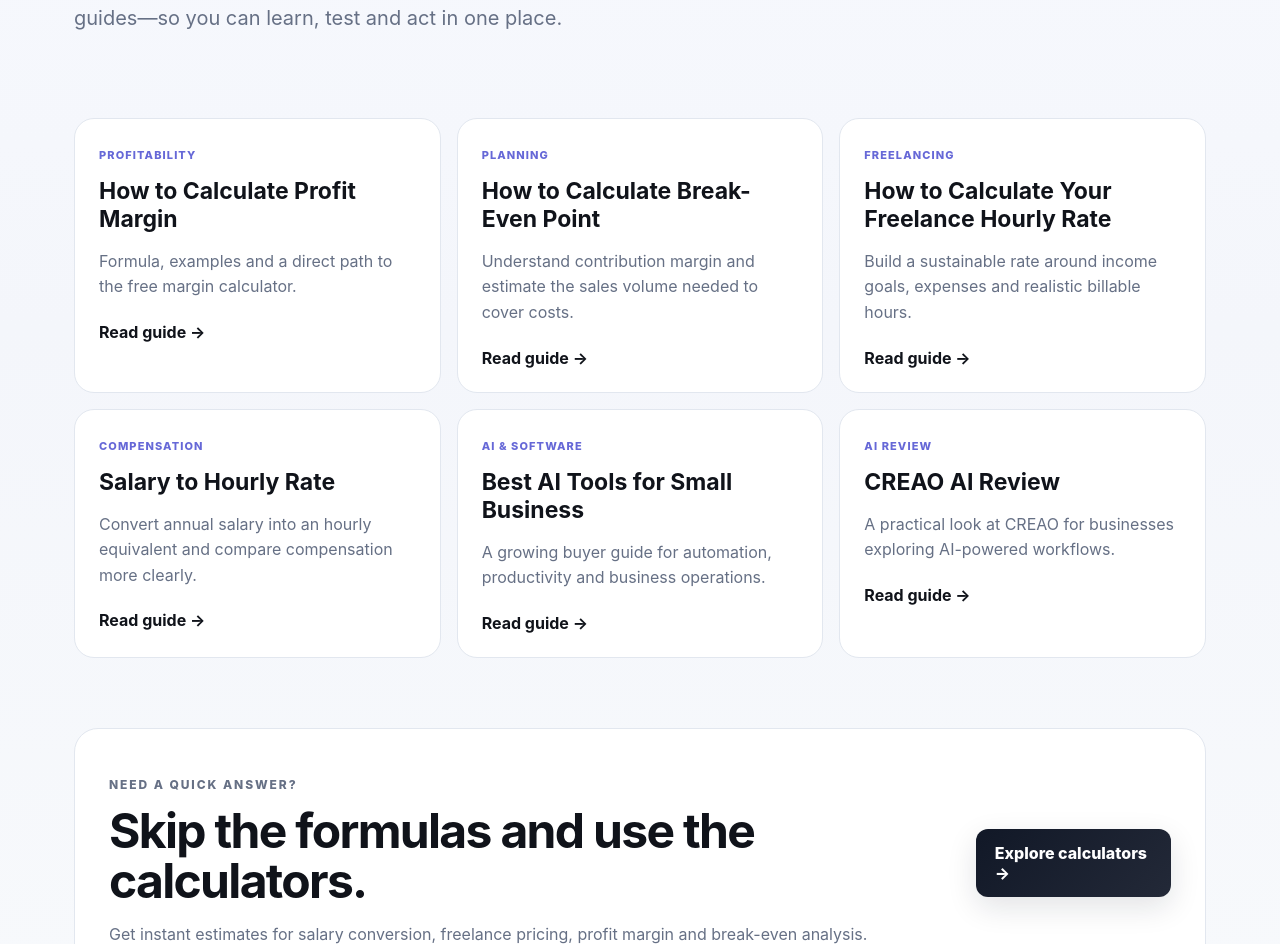
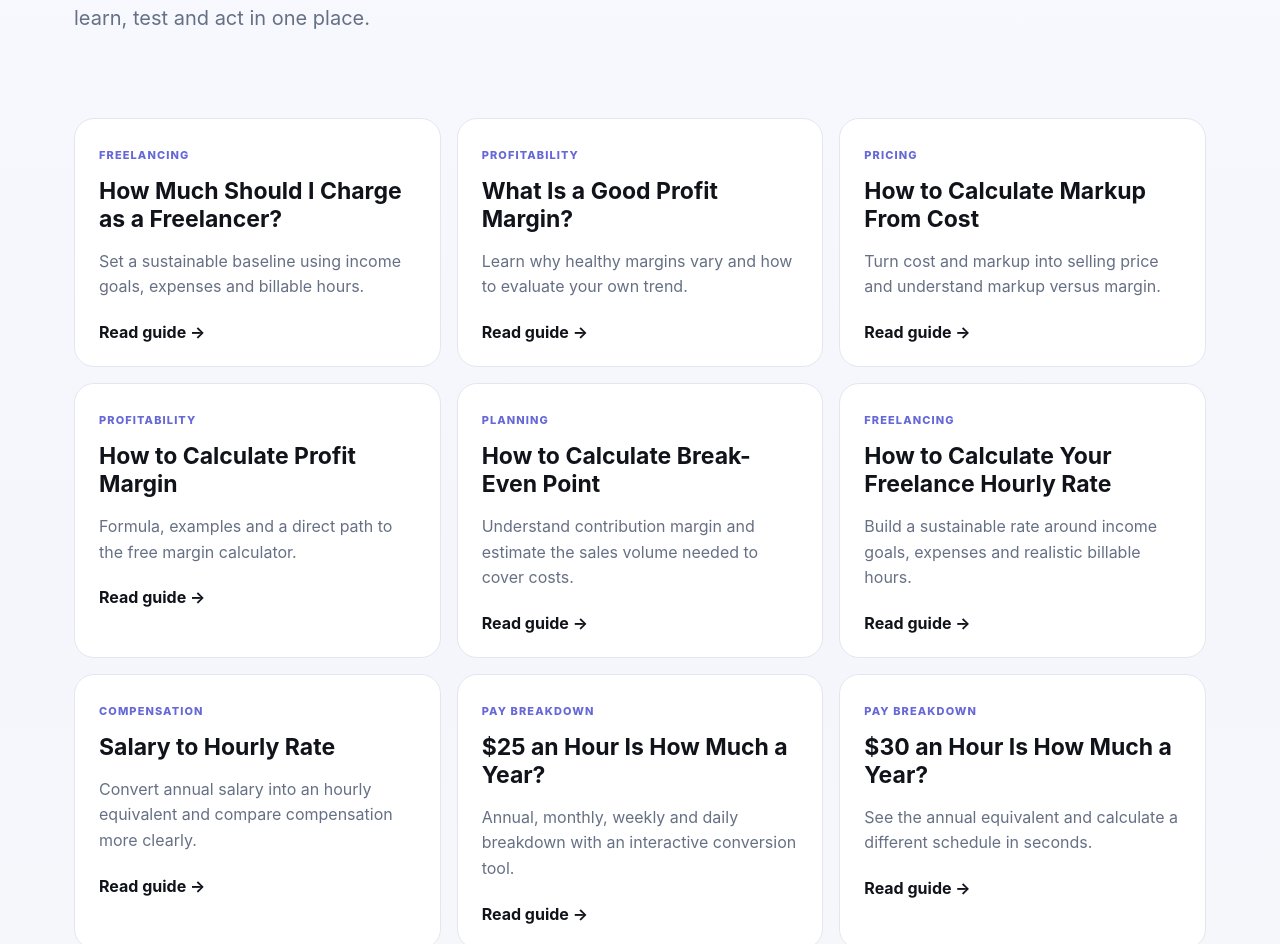
Before and after one commit to luizferdazzi-commits/business-calculator-hub, a Next.js app: page /guides in a window 1280 px wide. Shown: the part 408-1352 px from the top of the page. Built offline with nearby package versions, Linux system fonts and the light colour scheme.

Commit message:
Expand guides hub with new SEO clusters

```diff
--- a/app/guides/page.tsx
+++ b/app/guides/page.tsx
@@ -1,27 +1,15 @@
-import type { Metadata } from 'next';
-import Link from 'next/link';
-
-export const metadata: Metadata = {
-  title: 'Business Guides, Freelance Tips & Financial Formulas',
-  description: 'Practical business guides covering profit margin, break-even, freelance pricing, salary conversion and AI tools.',
-  alternates: { canonical: '/guides' },
-};
-
-const guides = [
-  { href: '/guides/how-to-calculate-profit-margin', tag: 'Profitability', title: 'How to Calculate Profit Margin', text: 'Formula, examples and a direct path to the free margin calculator.' },
-  { href: '/guides/how-to-calculate-break-even-point', tag: 'Planning', title: 'How to Calculate Break-Even Point', text: 'Understand contribution margin and estimate the sales volume needed to cover costs.' },
-  { href: '/guides/freelance-hourly-rate', tag: 'Freelancing', title: 'How to Calculate Your Freelance Hourly Rate', text: 'Build a sustainable rate around income goals, expenses and realistic billable hours.' },
-  { href: '/guides/salary-to-hourly-rate', tag: 'Compensation', title: 'Salary to Hourly Rate', text: 'Convert annual salary into an hourly equivalent and compare compensation more clearly.' },
-  { href: '/ai-tools/best-ai-tools-for-small-business', tag: 'AI & Software', title: 'Best AI Tools for Small Business', text: 'A growing buyer guide for automation, productivity and business operations.' },
-  { href: '/ai-tools/creao', tag: 'AI Review', title: 'CREAO AI Review', text: 'A practical look at CREAO for businesses exploring AI-powered workflows.' },
-];
-
-export default function GuidesPage() {
-  return <main className="shell">
-    <header className="header"><Link className="brand" href="/">Business Calculator Hub</Link><nav className="nav"><Link href="/">Calculators</Link><Link href="/guides">Guides</Link><Link href="/ai-tools">AI Tools</Link></nav></header>
-    <section className="hero heroCompact"><p className="eyebrow">BUSINESS KNOWLEDGE HUB</p><h1>Guides that turn numbers into better decisions.</h1><p className="lead">Short, practical explanations that connect directly to calculators and software guides—so you can learn, test and act in one place.</p></section>
-    <section className="guideGrid">{guides.map((guide) => <Link className="guideCard" href={guide.href} key={guide.href}><span className="tag">{guide.tag}</span><h2>{guide.title}</h2><p>{guide.text}</p><strong>Read guide →</strong></Link>)}</section>
-    <section className="ctaPanel"><div><p className="eyebrow">NEED A QUICK ANSWER?</p><h2>Skip the formulas and use the calculators.</h2><p>Get instant estimates for salary conversion, freelance pricing, profit margin and break-even analysis.</p></div><Link className="primary" href="/salary-to-hourly-calculator">Explore calculators →</Link></section>
-    <footer className="footer"><span>© 2026 Business Calculator Hub</span><div><Link href="/affiliate-disclosure">Affiliate Disclosure</Link><Link href="/privacy">Privacy</Link><Link href="/terms">Terms</Link></div></footer>
-  </main>;
-}
+import type { Metadata } from 'next';import Link from 'next/link';
+export const metadata:Metadata={title:'Business Guides, Freelance Tips & Financial Formulas',description:'Practical business guides covering profit margin, break-even, freelance pricing, salary conversion, markup and AI tools.',alternates:{canonical:'/guides'}};
+const guides=[
+{href:'/guides/how-much-should-i-charge-as-a-freelancer',tag:'Freelancing',title:'How Much Should I Charge as a Freelancer?',text:'Set a sustainable baseline using income goals, expenses and billable hours.'},
+{href:'/guides/what-is-a-good-profit-margin',tag:'Profitability',title:'What Is a Good Profit Margin?',text:'Learn why healthy margins vary and how to evaluate your own trend.'},
+{href:'/guides/how-to-calculate-markup-from-cost',tag:'Pricing',title:'How to Calculate Markup From Cost',text:'Turn cost and markup into selling price and understand markup versus margin.'},
+{href:'/guides/how-to-calculate-profit-margin',tag:'Profitability',title:'How to Calculate Profit Margin',text:'Formula, examples and a direct path to the free margin calculator.'},
+{href:'/guides/how-to-calculate-break-even-point',tag:'Planning',title:'How to Calculate Break-Even Point',text:'Understand contribution margin and estimate the sales volume needed to cover costs.'},
+{href:'/guides/freelance-hourly-rate',tag:'Freelancing',title:'How to Calculate Your Freelance Hourly Rate',text:'Build a sustainable rate around income goals, expenses and realistic billable hours.'},
+{href:'/guides/salary-to-hourly-rate',tag:'Compensation',title:'Salary to Hourly Rate',text:'Convert annual salary into an hourly equivalent and compare compensation more clearly.'},
+{href:'/guides/25-an-hour-is-how-much-a-year',tag:'Pay Breakdown',title:'$25 an Hour Is How Much a Year?',text:'Annual, monthly, weekly and daily breakdown with an interactive conversion tool.'},
+{href:'/guides/30-an-hour-is-how-much-a-year',tag:'Pay Breakdown',title:'$30 an Hour Is How Much a Year?',text:'See the annual equivalent and calculate a different schedule in seconds.'},
+{href:'/ai-tools/best-ai-tools-for-small-business',tag:'AI & Software',title:'Best AI Tools for Small Business',text:'A growing buyer guide for automation, productivity and business operations.'},
+{href:'/ai-tools/creao',tag:'AI Review',title:'CREAO AI Review',text:'A practical look at CREAO for businesses exploring AI-powered workflows.'}];
+export default function GuidesPage(){return <main className="shell"><header className="header"><Link className="brand" href="/">Business Calculator Hub</Link><nav className="nav"><Link href="/">Calculators</Link><Link href="/guides">Guides</Link><Link href="/ai-tools">AI Tools</Link></nav></header><section className="hero heroCompact"><p className="eyebrow">BUSINESS KNOWLEDGE HUB</p><h1>Guides that turn numbers into better decisions.</h1><p className="lead">Practical explanations connected directly to calculators and software guides—learn, test and act in one place.</p></section><section className="guideGrid">{guides.map(g=><Link className="guideCard" href={g.href} key={g.href}><span className="tag">{g.tag}</span><h2>{g.title}</h2><p>{g.text}</p><strong>Read guide →</strong></Link>)}</section><section className="ctaPanel"><div><p className="eyebrow">FREE INTERACTIVE TOOLS</p><h2>Turn the formulas into your own numbers.</h2><p>Calculate compensation, freelance rates, commission, ROI, markup, profit margin and break-even points.</p></div><Link className="primary" href="/#calculators">Explore calculators →</Link></section><footer className="footer"><span>© 2026 Business Calculator Hub</span><div><Link href="/affiliate-disclosure">Affiliate Disclosure</Link><Link href="/privacy">Privacy</Link><Link href="/terms">Terms</Link></div></footer></main>}
```
